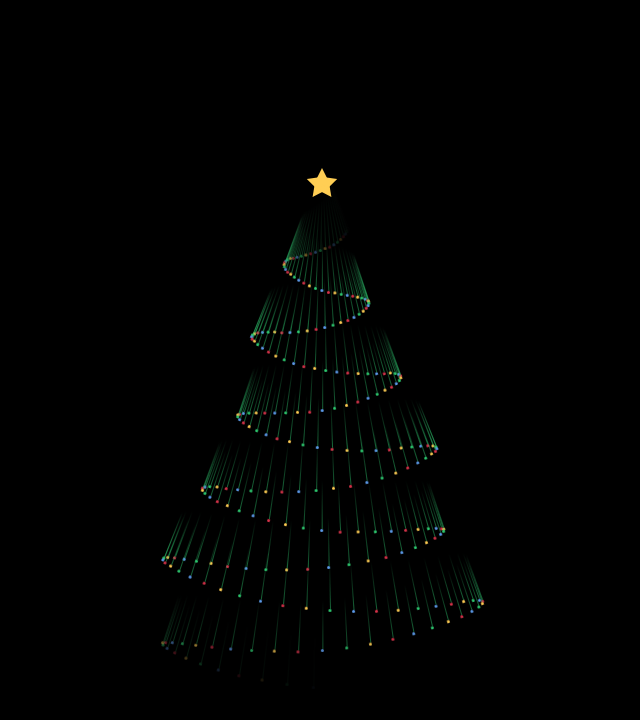
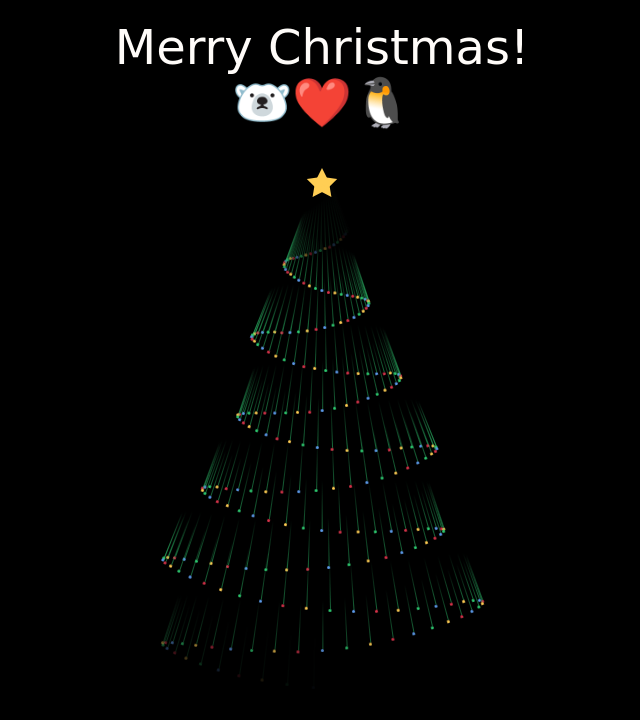
Before and after one commit to ChuTu15/x-mas_tree, a plain HTML site: page index.html in a window 1280 px wide. Shown: the whole page, without its empty margins (318-958 px from the left). Drawn offline with nearby package versions, Linux system fonts and the light colour scheme.

Commit message:
ádasdad

```diff
--- a/index.html
+++ b/index.html
@@ -3,7 +3,6 @@
 <head>
   <meta charset="UTF-8">
   <link rel='stylesheet' href='https://cdnjs.cloudflare.com/ajax/libs/normalize/8.0.1/normalize.min.css'><link rel="stylesheet" href="./style.css">
-
 </head>
 <body>
 <!-- partial:index.partial.html -->
@@ -272,6 +271,13 @@
   <li></li>
   <li></li>
 </ul>
+<!-- partial -->
 </script>
 </body>
+<footer>
+  <div class="merry-christmas">
+    <div>Merry Christmas! </div>
+    <div>🐻‍❄️❤️🐧</div>
+  </div>
+</footer>
 </html>
--- a/style.css
+++ b/style.css
@@ -1911,3 +1911,24 @@ body ul:nth-child(2) li:nth-child(4n+3):after {
     top: 100%;
   }
 }
+
+.merry-christmas {
+  font-family: 'Pacifico', cursive;
+  color: #fffcf9;
+  margin-top: 20px;
+  text-align: center;
+  animation: fadeIn 3s ease-in-out;
+  text-anchor:middle;
+  font-size:3em;
+}
+
+@keyframes fadeIn {
+  0% {
+    opacity: 0;
+    transform: translateY(-20px);
+  }
+  100% {
+    opacity: 1;
+    transform: translateY(0);
+  }
+}
```
